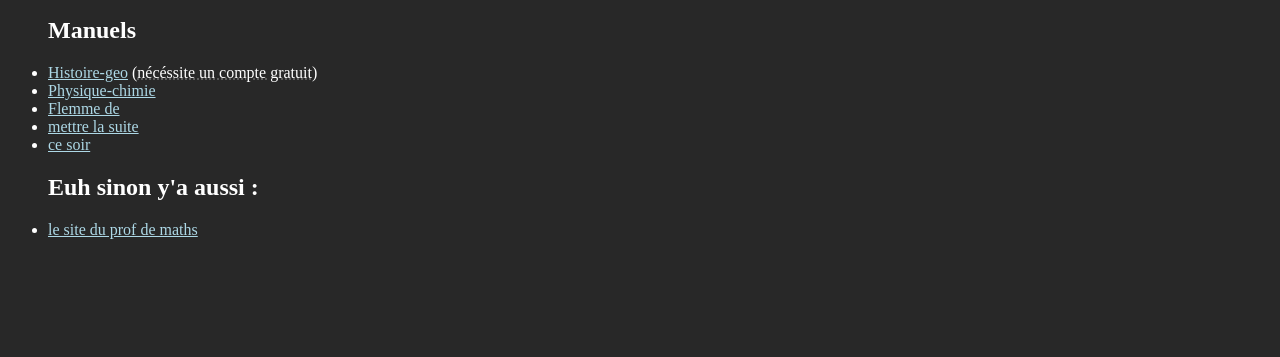
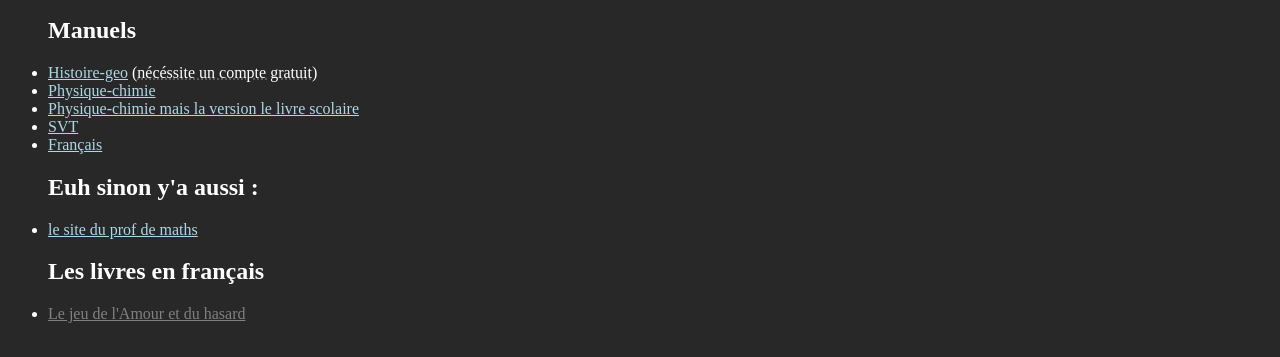
Before and after one commit to pffff-owot/pffff-owot.github.io, a plain HTML site: page ressources.html in a window 1280 px wide. Shown: the part 207-564 px from the top of the page. Drawn offline with Linux system fonts and the light colour scheme.

Commit message:
continued

```diff
--- a/ressources.html
+++ b/ressources.html
@@ -44,11 +44,13 @@
             <h2>Manuels</h2>
             <li><a href="https://www.editions-hatier.fr/livre/histoire-geographie-2de-ed-2019-livre-de-leleve-9782401046023">Histoire-geo</a> (<span title="identifiant : joule.fusions-66@icloud.com&NewLine;mot de passe : oSh9EeKeSLf12BF" class="title">nécéssite un compte gratuit)</span></li>
             <li><a href="/ressources/Manuel_de_Physique-Chimie_2nd.pdf">Physique-chimie</a></li>
-            <li><a href="#" onclick="window.close();">Flemme de</a></li>
-            <li><a href="#" onclick="window.close();">mettre la suite</a></li>
-            <li><a href="#" onclick="window.close();">ce soir</a></li>
+            <li><a href="https://www.lelivrescolaire.fr/manuels/physique-chimie-2de-2019">Physique-chimie mais la version le livre scolaire</a></li>
+            <li><a href="https://www.lelivrescolaire.fr/manuels/sciences-de-la-vie-et-de-la-terre-2de-2019">SVT</a></li>
+            <li><a href="/ressources/manuel_de_francais.pdf">Français</a></li>
             <h2>Euh sinon y'a aussi :</h2>
             <li><a href="https://herault.mathsbox.fr2D3-cdt.html">le site du prof de maths</a></li>
+            <h2>Les livres en français</h2>
+            <li><a style="color: gray;cursor: not-allowed;" href="#">Le jeu de l'Amour et du hasard</a></li>
         </ul>
     <footer>
 		<!--pas de footer pour l'instant...-->
```
Also changed, not shown: 1 other file.
